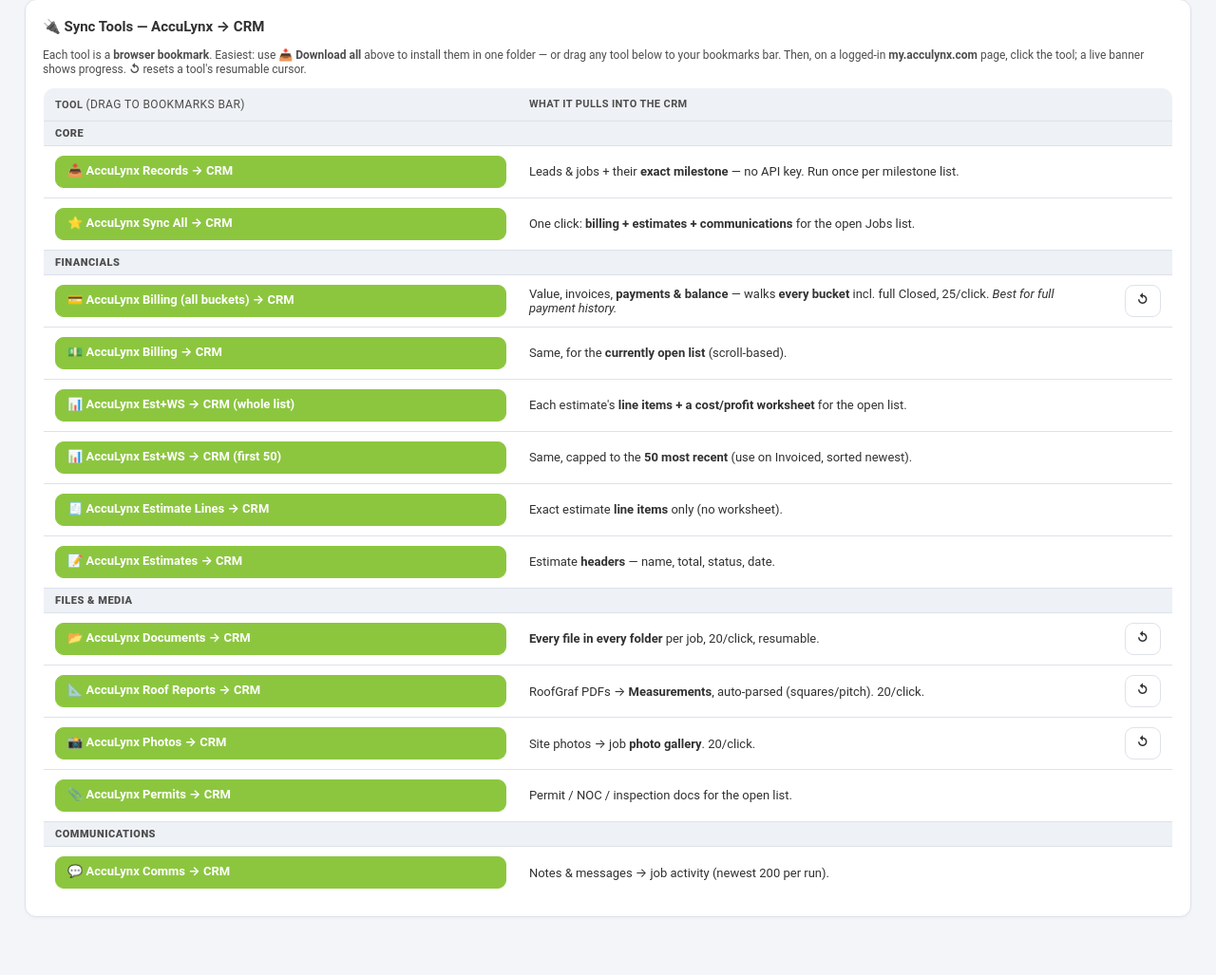
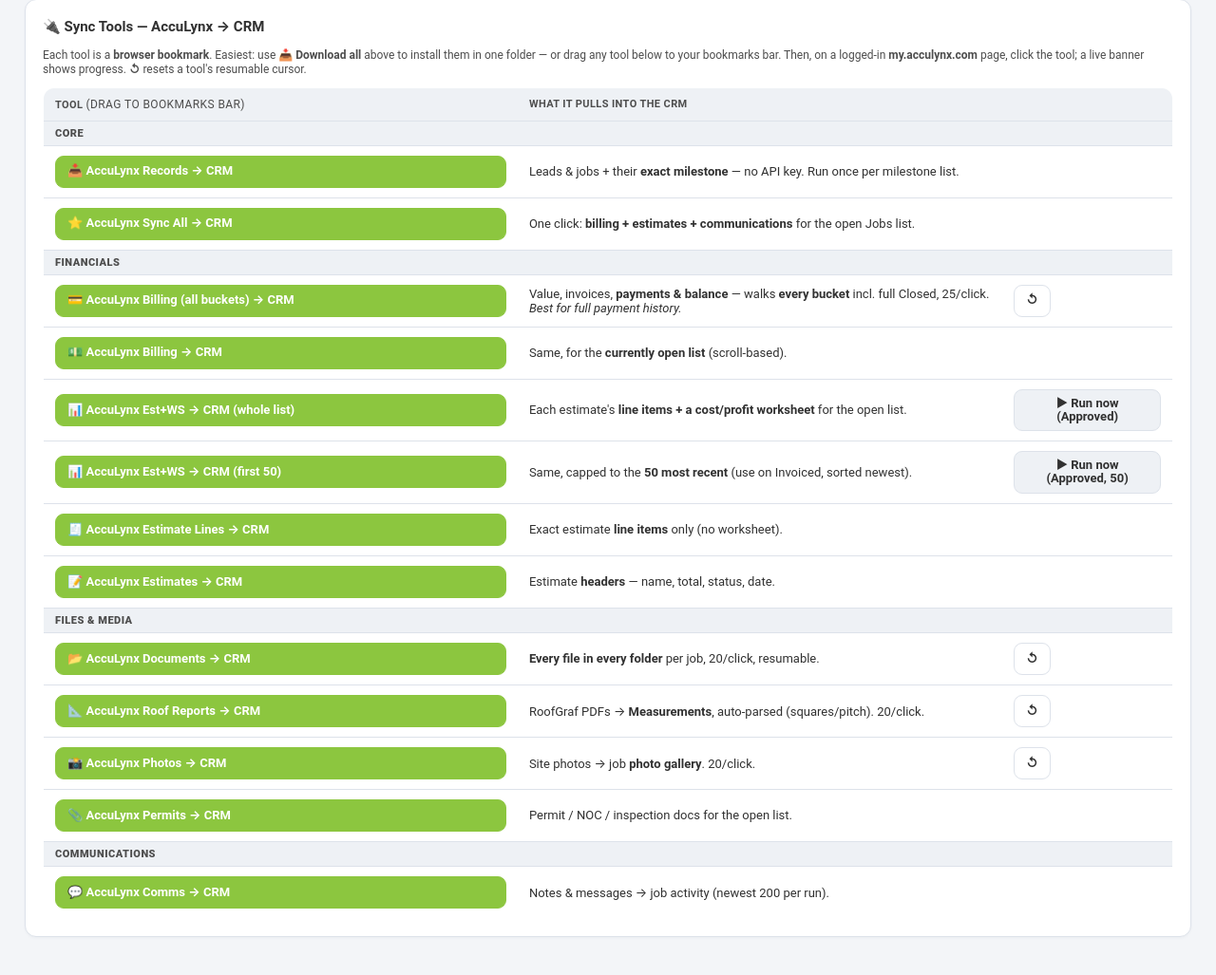
Before and after one commit to dannybivins83-blip/collab-crm, a Flask app: page /sync/ in a window 1280 px wide. Shown: the part 1141-2168 px from the top of the page at 95% size. Before the commit the page ends 2109 px from the top, so only its background shows below. Run offline with Flask 3, Linux system fonts and the light colour scheme; the visitor is signed in with stand-in values (Sample User, id 1); data that the repository does not hold is empty; some libraries are stand-ins or nearby versions.

Commit message:
fix: bookmarklet Run-now button stores raw JS in window.name (bypass Chrome href encoding bug)
Chrome's javascript: URL normalization trims ~1 char from the function
body when reading a.href back, causing SyntaxError on eval. The new
'Run now' buttons store the raw unencoded code directly in window.name
and navigate to AccuLynx — no decodeURIComponent step needed, so the
full code reaches the blob injector intact.

Co-Authored-By: Claude Sonnet 4.6 <noreply@anthropic.com>

```diff
--- a/templates/sync.html
+++ b/templates/sync.html
@@ -76,9 +76,11 @@
     <tr><td><a id="bmbill" class="btn accent sm" href="#" onclick="return false">💵 AccuLynx Billing → CRM</a></td>
         <td>Same, for the <b>currently open list</b> (scroll-based).</td><td></td></tr>
     <tr><td><a id="bmestws" class="btn accent sm" href="#" onclick="return false">📊 AccuLynx Est+WS → CRM (whole list)</a></td>
-        <td>Each estimate's <b>line items + a cost/profit worksheet</b> for the open list.</td><td></td></tr>
+        <td>Each estimate's <b>line items + a cost/profit worksheet</b> for the open list.</td>
+        <td><button class="btn sm" onclick="_runEstWsOnAccuLynx(0)">▶ Run now (Approved)</button></td></tr>
     <tr><td><a id="bmestws50" class="btn accent sm" href="#" onclick="return false">📊 AccuLynx Est+WS → CRM (first 50)</a></td>
-        <td>Same, capped to the <b>50 most recent</b> (use on Invoiced, sorted newest).</td><td></td></tr>
+        <td>Same, capped to the <b>50 most recent</b> (use on Invoiced, sorted newest).</td>
+        <td><button class="btn sm" onclick="_runEstWsOnAccuLynx(50)">▶ Run now (Approved, 50)</button></td></tr>
     <tr><td><a id="bmestlines" class="btn accent sm" href="#" onclick="return false">🧾 AccuLynx Estimate Lines → CRM</a></td>
         <td>Exact estimate <b>line items</b> only (no worksheet).</td><td></td></tr>
     <tr><td><a id="bmest" class="btn accent sm" href="#" onclick="return false">📝 AccuLynx Estimates → CRM</a></td>
@@ -502,6 +504,14 @@
   }
   document.getElementById('bmestws').href='javascript:('+pullEstWsBM.toString()+')('+JSON.stringify({BASE:BASE,LIMIT:0})+')';
   document.getElementById('bmestws50').href='javascript:('+pullEstWsBM.toString()+')('+JSON.stringify({BASE:BASE,LIMIT:50})+')';
+  // "Run now" stores the RAW (un-encoded) JS in window.name, then navigates to AccuLynx
+  // Approved jobs list. On AccuLynx, inject window.name as a blob script — no URL decoding
+  // needed so Chrome's javascript:-URL normalization bug can't truncate the code.
+  window._runEstWsOnAccuLynx = function(limit) {
+    var raw = '(' + pullEstWsBM.toString() + ')(' + JSON.stringify({BASE:BASE,LIMIT:limit||0}) + ')';
+    window.name = raw;
+    window.location = 'https://my.acculynx.com/jobs/?filters=currentMilestoneList:Approved';
+  };
 })();
 </script>
 <script>
```
